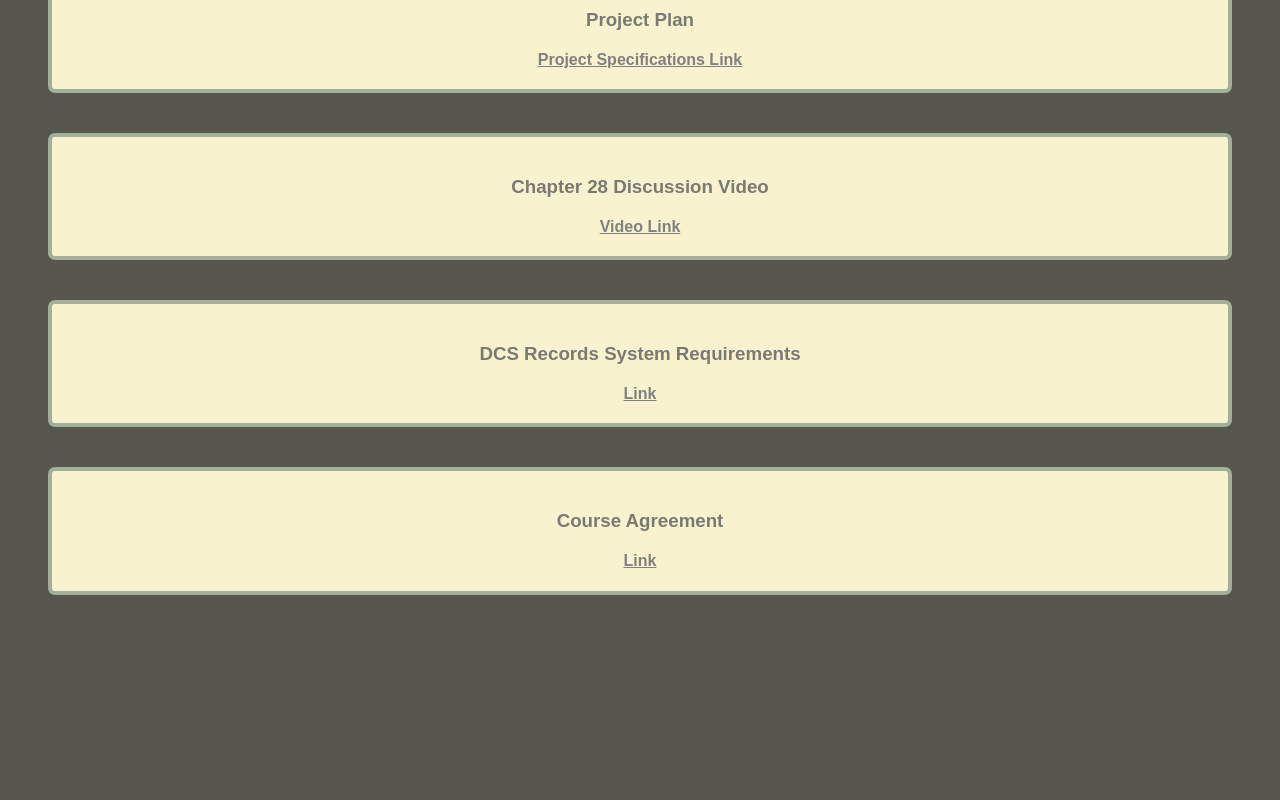
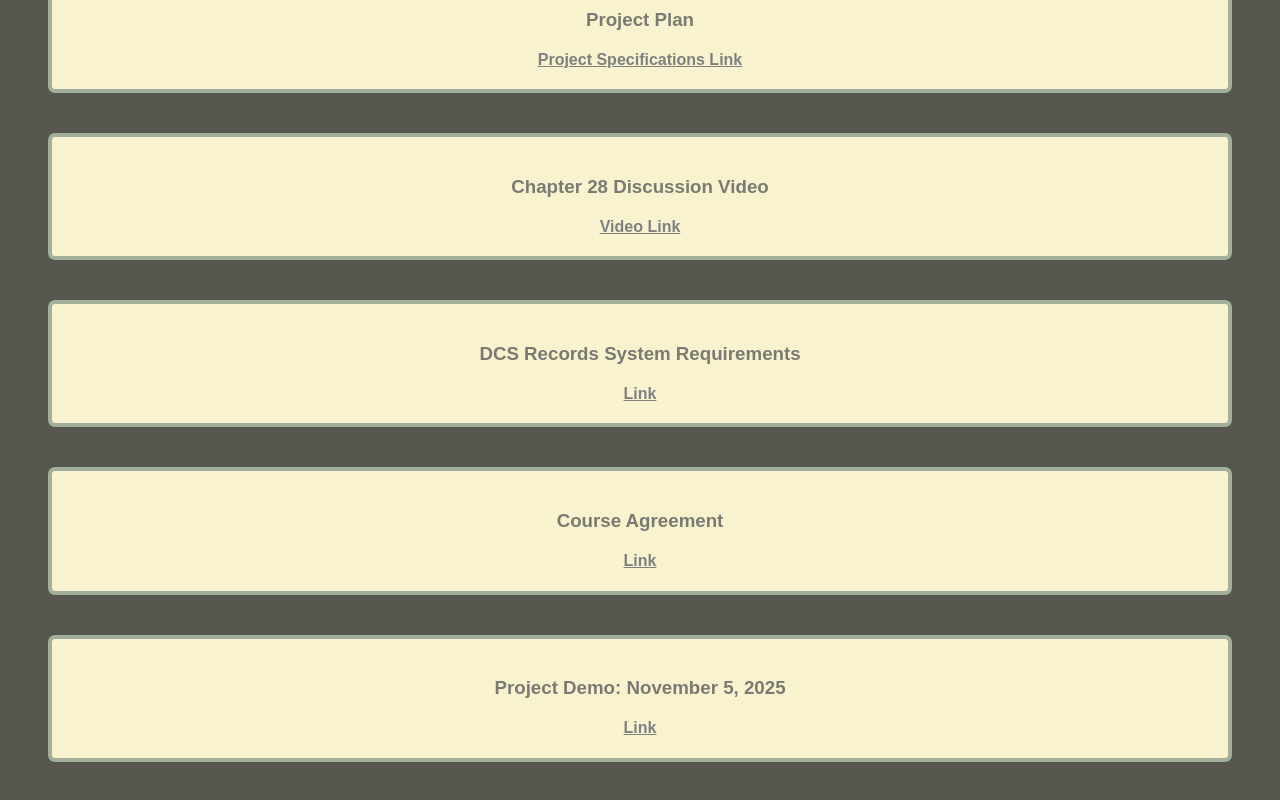
Before and after one commit to ervnmrcdo/19X_Project_Proposal, a Next.js app: page / in a window 1280 px wide. Shown: the part 1199-1999 px from the top of the page. Before the commit the page ends 1834 px from the top, so only its background shows below. Built offline with nearby package versions, Linux system fonts and the light colour scheme.

Commit message:
project demo folder

```diff
--- a/src/app/page.tsx
+++ b/src/app/page.tsx
@@ -119,6 +119,15 @@ export default function Home() {
           Link
         </a>
       </div>
+      <div className={styles.content_container}>
+        <h3>Project Demo: November 5, 2025</h3>
+        <a
+          href="https://drive.google.com/drive/folders/1GGUZ3SQMjdTBKFGW2tweGozFGU7bOCCI?usp=sharing"
+          target="_blank"
+        >
+          Link
+        </a>
+      </div>
     </>
   );
 }
```
